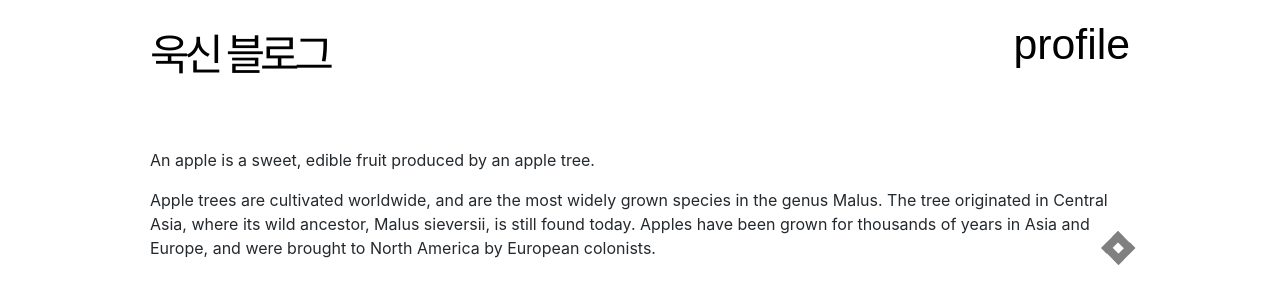
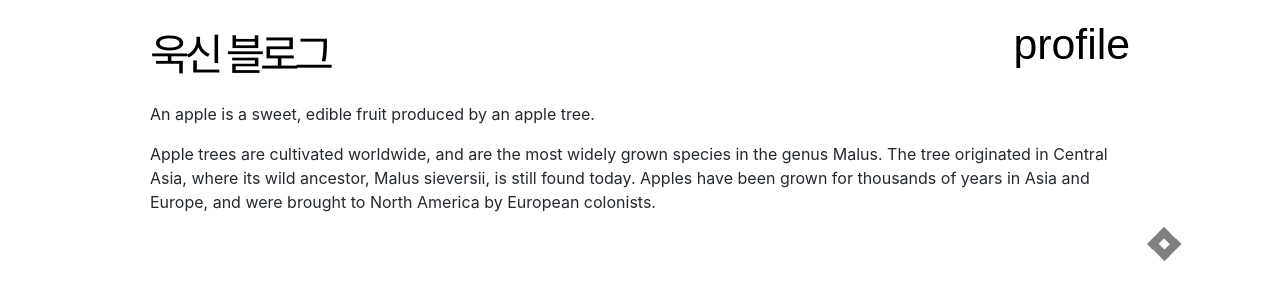
Before and after one commit to Wookshin/wookshin.github.io, a Jekyll site: the page built from _posts/2018-08-21-apples.md, in a window 1280 px wide. Shown: the top 304 px of the page. Built offline with Jekyll 4.4.1, drawn with Linux system fonts in a browser that asks for light colours; some web fonts are replaced.

Commit message:
Update defaultPost.html

```diff
--- a/_layouts/defaultPost.html
+++ b/_layouts/defaultPost.html
@@ -13,9 +13,9 @@
   <body>
     {% include header.html %}
     <div class="md-container">
-      <div class="arrow up"></div>
-      <div class="arrow down"></div>
       {{ content }}
     </div>
+    <div class="arrow up"></div>
+    <div class="arrow down"></div>
   </body>
 </html>
```
